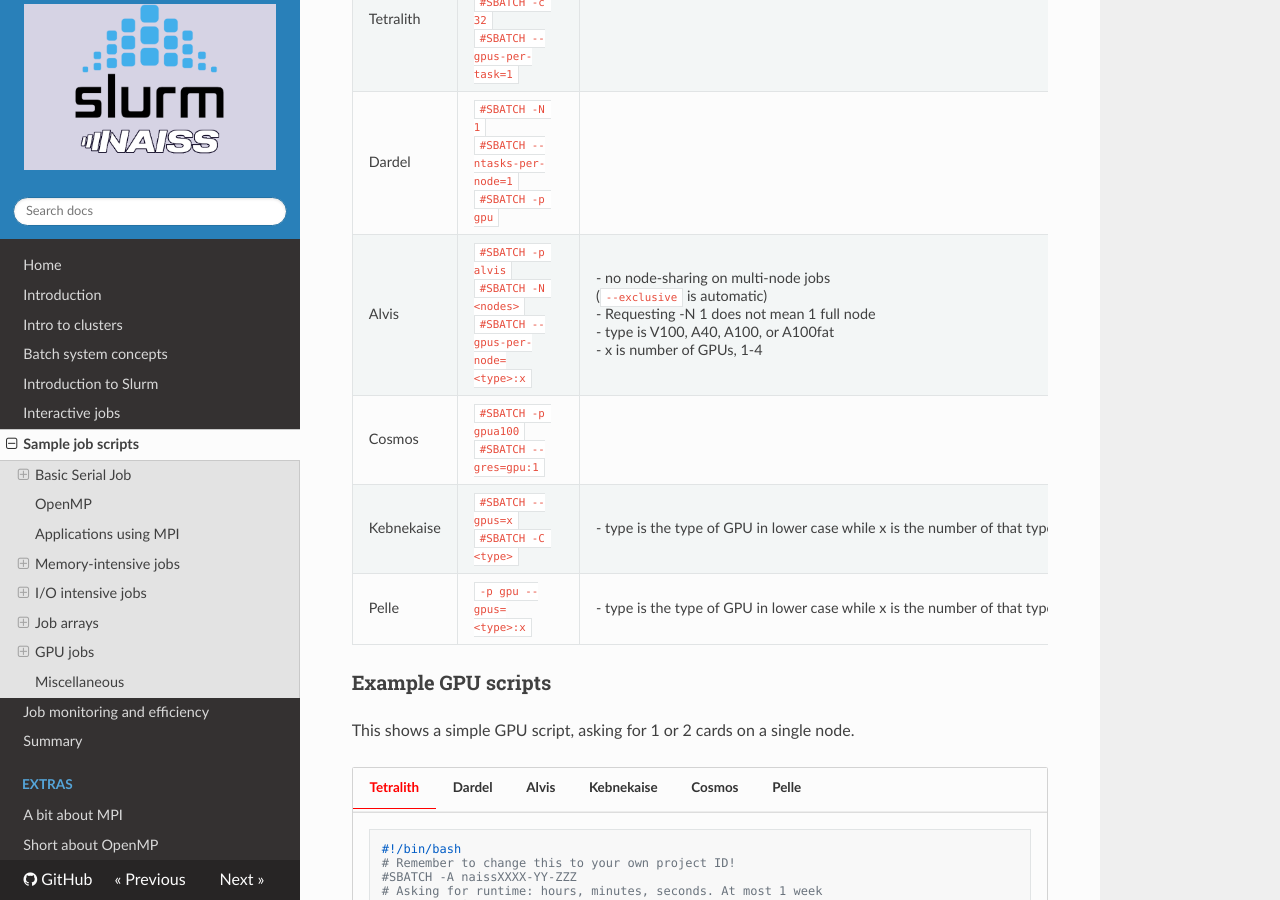
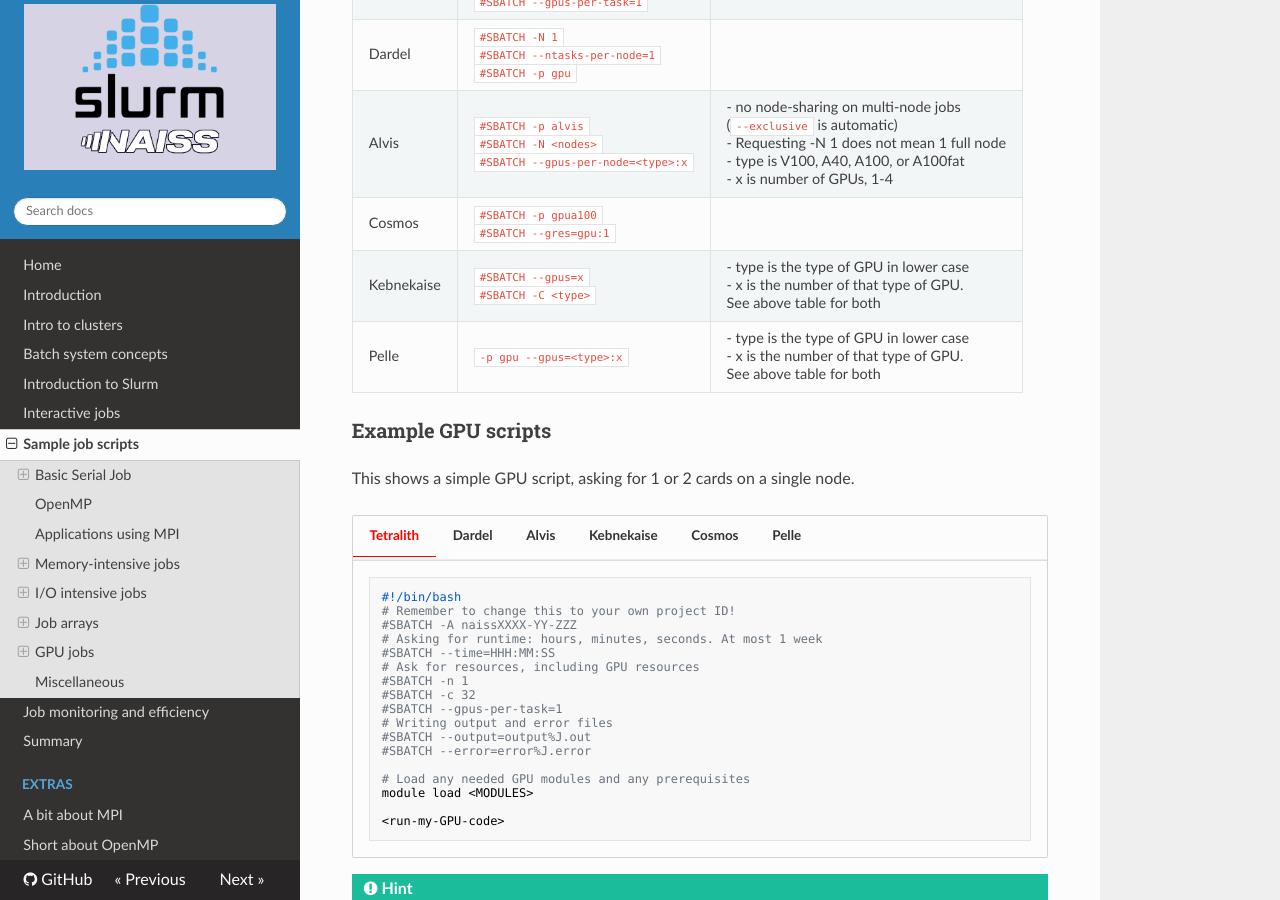
Before and after one commit to UPPMAX/NAISS_Slurm, an MkDocs documentation site: the page built from docs/jobscripts.md, in a window 1280 px wide and 900 px high, scrolled down 8997 px. Built offline with MkDocs 1.6.1, drawn with Linux system fonts in a browser that asks for light colours; nearby versions of some CDN libraries.

Commit message:
Fixing some formatting errors

```diff
--- a/docs/jobscripts.md
+++ b/docs/jobscripts.md
@@ -533,10 +533,10 @@
 | -------- | -------------- | -------- |
 | Tetralith | ``#SBATCH -n 1``<br>``#SBATCH -c 32``<br>``#SBATCH --gpus-per-task=1`` | |
 | Dardel    | ``#SBATCH -N 1``<br>``#SBATCH --ntasks-per-node=1``<br>``#SBATCH -p gpu`` | |
-| Alvis | ``#SBATCH -p alvis``<br>``#SBATCH -N <nodes>``<br>``#SBATCH --gpus-per-node=<type>:x`` | - no node-sharing on multi-node jobs  <br> (``--exclusive`` is automatic)  <br>- Requesting -N 1 does not mean 1 full node <br> - type is V100, A40, A100, or A100fat <br>- x is number of GPUs, 1-4 |
+| Alvis | ``#SBATCH -p alvis``<br>``#SBATCH -N <nodes>``<br>``#SBATCH --gpus-per-node=<type>:x`` | - no node-sharing on multi-node jobs<br>(``--exclusive`` is automatic)<br>- Requesting -N 1 does not mean 1 full node<br>- type is V100, A40, A100, or A100fat<br>- x is number of GPUs, 1-4 |
 | Cosmos | ``#SBATCH -p gpua100``<br>``#SBATCH --gres=gpu:1`` | |
-| Kebnekaise | ``#SBATCH --gpus=x``<br>``#SBATCH -C <type>`` | - type is the type of GPU in lower case while x is the number of that type of GPU. See above table for both |
-| Pelle | ``-p gpu --gpus=<type>:x`` | - type is the type of GPU in lower case while x is the number of that type of GPU. See above table for both |
+| Kebnekaise | ``#SBATCH --gpus=x``<br>``#SBATCH -C <type>`` | - type is the type of GPU in lower case<br>- x is the number of that type of GPU.<br>See above table for both |
+| Pelle | ``-p gpu --gpus=<type>:x`` | - type is the type of GPU in lower case<br> - x is the number of that type of GPU.<br>See above table for both |
 
 ### Example GPU scripts
 
```
